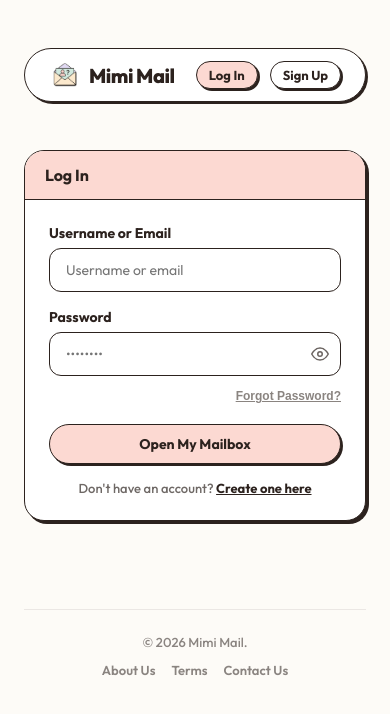
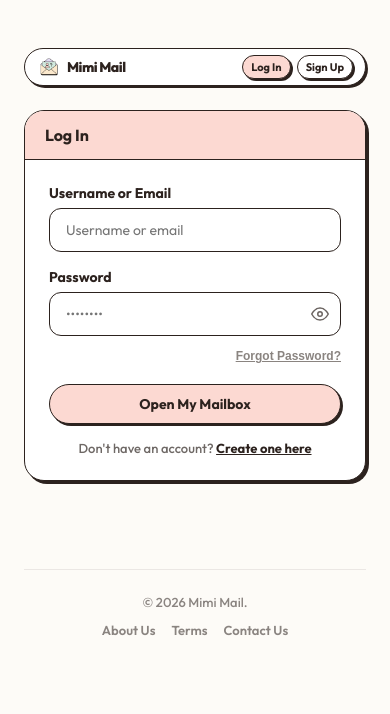
Before and after one commit to angelicaferriol/mimi-mail, a Next.js app: page / in a window 390 px wide. Shown: the top 714 px of the page. Built offline with nearby package versions, Linux system fonts and the light colour scheme.

Commit message:
style: optimize navbar header layout and element sizes on mobile viewports

```diff
--- a/src/app/globals.css
+++ b/src/app/globals.css
@@ -412,3 +412,28 @@ select.retro-input {
   margin-top: 4px;
   padding: 0 4px;
 }
+
+@media (max-width: 480px) {
+  .taskbar {
+    padding: 6px 12px !important;
+    margin-bottom: 24px !important;
+  }
+  .logo-container {
+    gap: 6px !important;
+  }
+  .logo-container img {
+    width: 24px !important;
+    height: 24px !important;
+  }
+  .logo-text {
+    font-size: 14px !important;
+  }
+  .nav-links {
+    gap: 6px !important;
+  }
+  .nav-links .retro-btn,
+  .nav-links a.retro-btn {
+    padding: 4px 8px !important;
+    font-size: 11px !important;
+  }
+}
```
